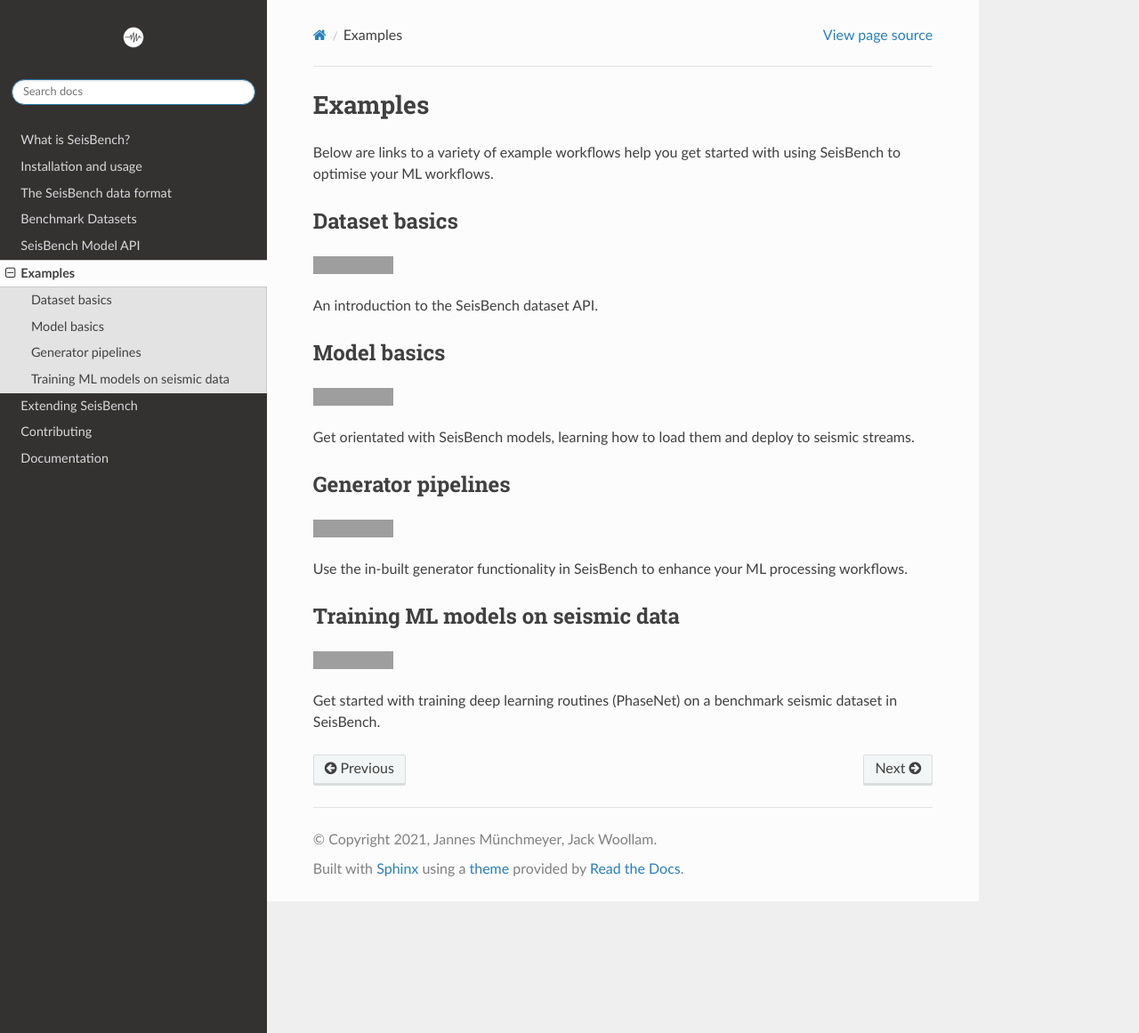
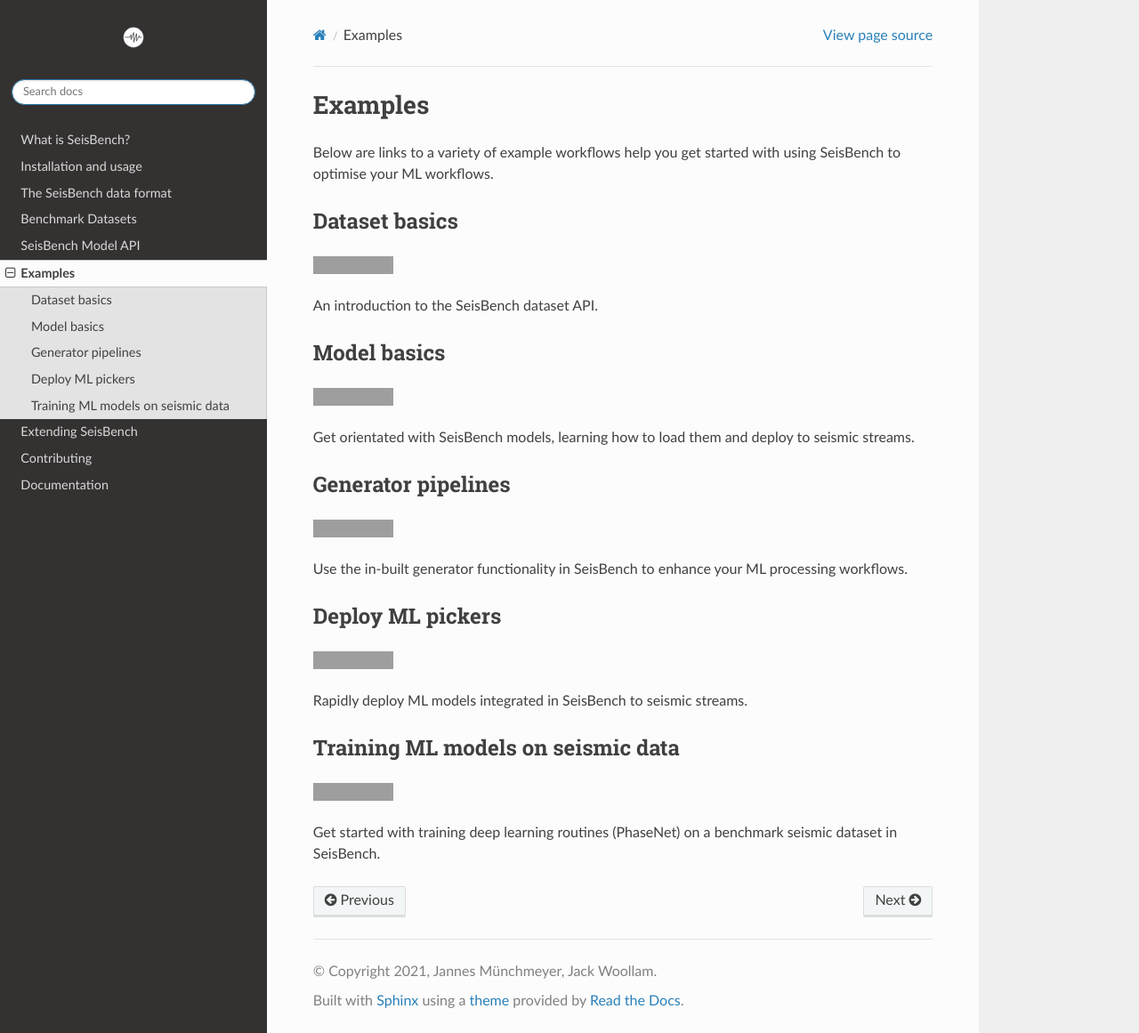
Before and after one commit to seisbench/seisbench, a Sphinx documentation site: the page built from docs/pages/examples.rst, in a window 1280 px wide and 1161 px high. Shown: the whole window at 89% size. Built offline with Sphinx 7.4.7 and the Read the Docs theme 2.0.0, drawn with Linux system fonts in a browser that asks for light colours; grey boxes are pictures that could not be loaded.

Commit message:
Add example to documentation

```diff
--- a/docs/pages/examples.rst
+++ b/docs/pages/examples.rst
@@ -51,6 +51,19 @@
 Use the in-built generator functionality in SeisBench to enhance your ML processing workflows.
 
 
+.. _applied_stream_picking:
+
+Deploy ML pickers
+-------------------
+.. raw:: html
+
+    <embed>
+        <a href="https://colab.research.google.com/github/seisbench/seisbench/blob/main/examples/01d_deploy_model_on_streams_example.ipynb">
+            <img src="https://colab.research.google.com/assets/colab-badge.svg" alt="Open In Colab"/>
+        </a>
+    </embed>
+
+Rapidly deploy ML models integrated in SeisBench to seismic streams.
 
 Training ML models on seismic data
 ----------------------------------
```
Also changed, not shown: README.md (+1 -0 lines), 1 other file.
